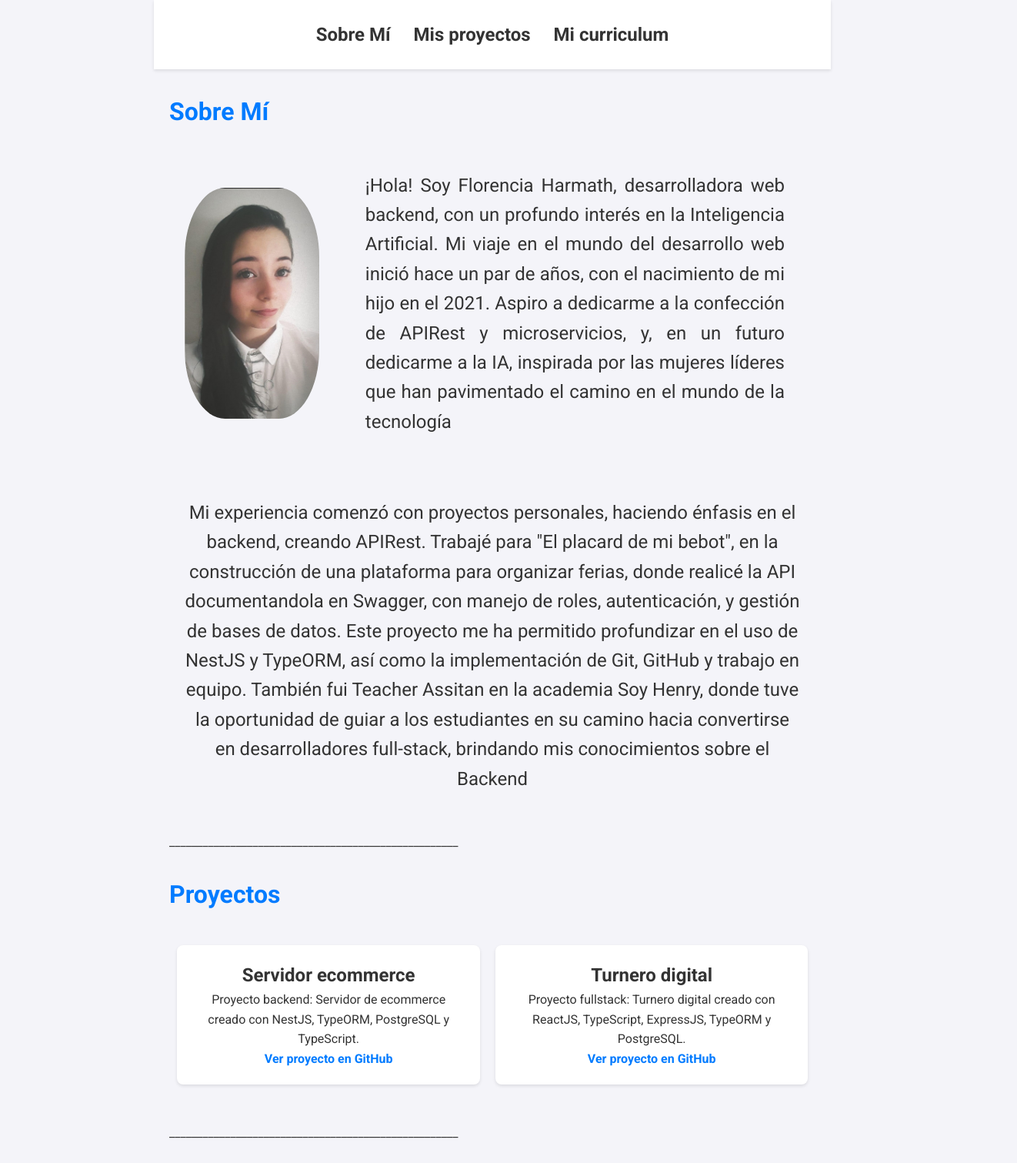
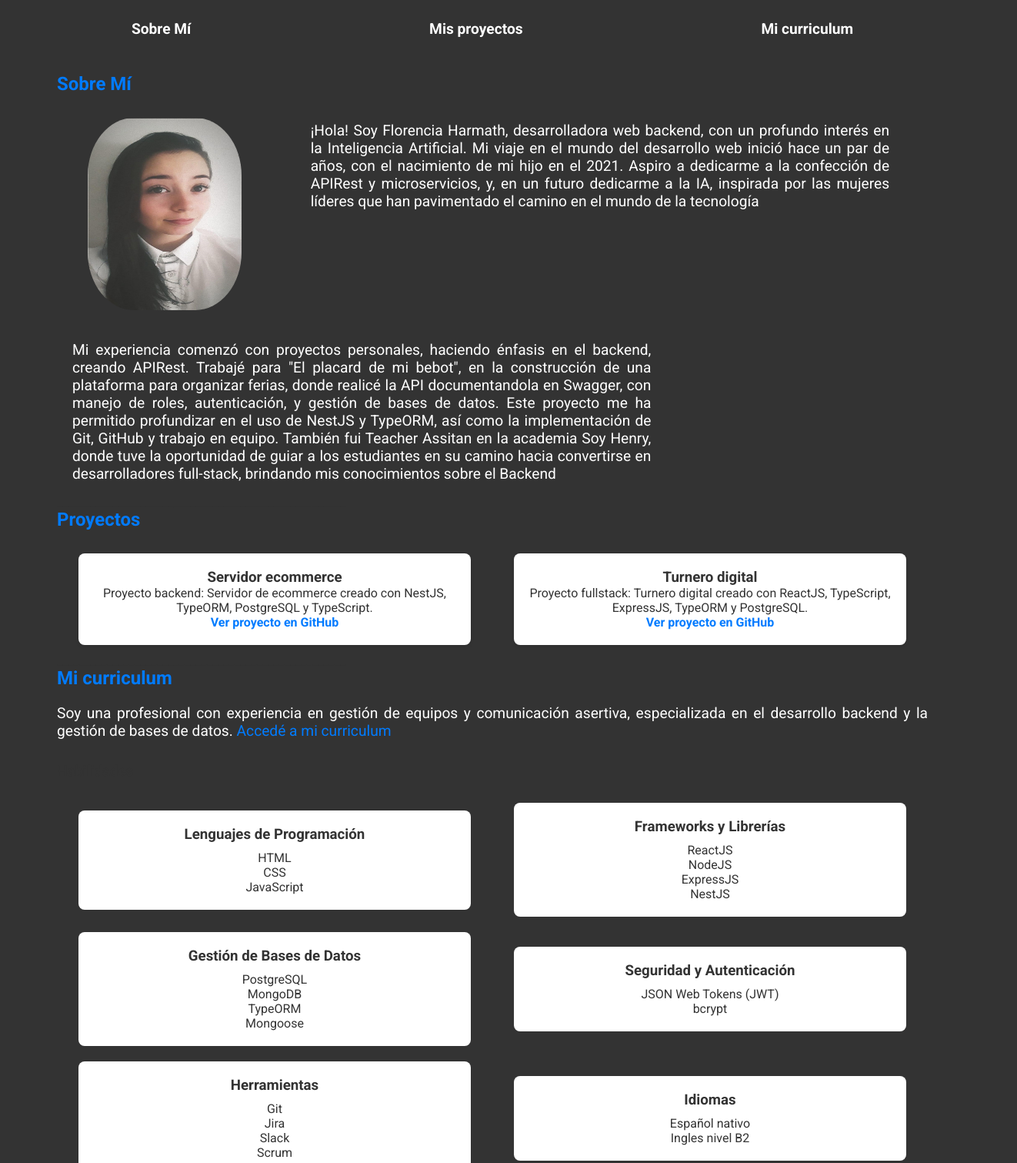
Before and after one commit to Florencia-Harmath/florencia-harmath.github.io, a plain HTML site: page index.html in a window 1280 px wide. Shown: the top 1511 px of the page at 77% size, 1322 px wide, since content can reach past the window. Drawn offline with Linux system fonts and the light colour scheme.

Commit message:
Cambio de estilos

```diff
--- a/index.html
+++ b/index.html
@@ -144,7 +144,7 @@
             <h3>Idiomas</h3>
             <ul>
               <li>Español nativo</li>
-              <li>Ingles nivel medio</li>
+              <li>Ingles nivel B2</li>
             </ul>
           </div>
         </div>
--- a/styles.css
+++ b/styles.css
@@ -9,10 +9,6 @@ html {
   font-size: 100%;
   -webkit-text-size-adjust: 100%;
   -ms-text-size-adjust: 100%;
-}
-
-body {
-  line-height: 1.6;
 }
 
 article, aside, details, figcaption, figure, footer, header, hgroup, menu, nav, section {
@@ -33,16 +29,10 @@ table {
   border-spacing: 0;
 }
 
-/* Estilos para dispositivos móviles (por defecto) */
 body {
   font-family: 'Roboto', sans-serif;
   color: #333;
-  background-color: #f4f4f9;
-}
-
-header {
-  background-color: #fff;
-  box-shadow: 0 2px 4px rgba(0, 0, 0, 0.1);
+  background-color: #333;
 }
 
 nav ul {
@@ -58,7 +48,7 @@ nav li {
 
 nav a {
   text-decoration: none;
-  color: #333;
+  color: #fff;
   font-weight: 700;
   padding: 10px 0;
   display: block;
@@ -98,6 +88,7 @@ h2 {
   margin: 15px 0;
   padding: 0 20px;
   text-align: justify;
+  color: #fff;
 }
 
 .projects-container {
@@ -133,9 +124,10 @@ h2 {
 .pskills {
   text-align: justify;
   margin-bottom: 30px;
+  color: #fff;
 }
 
-.pskills a{
+.pskills a {
   text-decoration: none;
   color: #007BFF;
 }
@@ -149,12 +141,15 @@ h2 {
 
 .skills-category {
   background-color: #fff;
-  box-shadow: 0 2px 4px rgba(0, 0, 0, 0.1);
   border-radius: 8px;
   padding: 20px;
   margin: 10px;
   width: 90%;
   text-align: center;
+}
+
+.skills-category h3 {
+  margin-bottom: 10px;
 }
 
 .contact-container {
@@ -167,8 +162,9 @@ h2 {
   flex-direction: row;
   justify-content: center;
   align-items: center;
-  margin-bottom: 10px;
+  margin-bottom: 20px;
   gap: 10px;
+  color: #fff;
 }
 
 .contact-container a {
@@ -182,17 +178,92 @@ h2 {
 footer {
   text-align: center;
   padding: 10px 0;
-  background-color: #fff;
-  box-shadow: 0 -2px 4px rgba(0, 0, 0, 0.1);
-  margin-top: 20px;
+  color: #fff;
+  margin-top: 50px;
+}
+
+/* Estilos para pantallas de tablet */
+@media (min-width: 768px) and (max-width: 1420px) {
+  nav ul {
+    flex-direction: row;
+    justify-content: space-around;
+    padding: 1em;
+  }
+
+  nav li {
+    margin: 0 10px;
+    font-size: 1.2rem;
+  }
+
+  main {
+    max-width: 90%;
+    padding: 0 10px;
+  }
+
+  .about-container {
+    flex-direction: row;
+    justify-content: space-around;
+    align-items: flex-start;
+  }
+
+  .about-container img {
+    width: 250px;
+    height: 250px;
+    margin: 10px;
+  }
+
+  .about-text1 {
+    max-width: 70%;
+    font-size: 1.2rem;
+  }
+
+  .about-text2 {
+    max-width: 70%;
+    font-size: 1.2rem;
+    margin-top: 30px;
+    text-align: justify;
+  }
+
+  .projects-container {
+    flex-direction: row;
+    flex-wrap: wrap;
+    justify-content: space-around;
+  }
+
+  .project-card {
+    max-width: 45%;
+    margin: 10px;
+  }
+
+  .pskills {
+    font-size: 1.2rem;
+  }
+
+  .skills-container {
+    flex-direction: row;
+    flex-wrap: wrap;
+    justify-content: space-around;
+  }
+
+  .skills-category {
+    max-width: 45%;
+    margin: 10px;
+  }
+
+  .contact-container {
+    font-size: 1rem;
+    flex-direction: column;
+    gap: 15px;
+  }
 }
 
 /* Estilos para pantallas más grandes */
-@media (min-width: 769px) {
+@media (min-width: 1421px) {
   body {
     margin-left: 200px;
     margin-right: 200px;
   }
+
   nav ul {
     flex-direction: row;
     justify-content: center;
@@ -268,7 +339,7 @@ footer {
 
   .skills-category {
     max-width: 250px;
-    height: 250px;
+    height: auto;
   }
 
   .contact-container {
```
